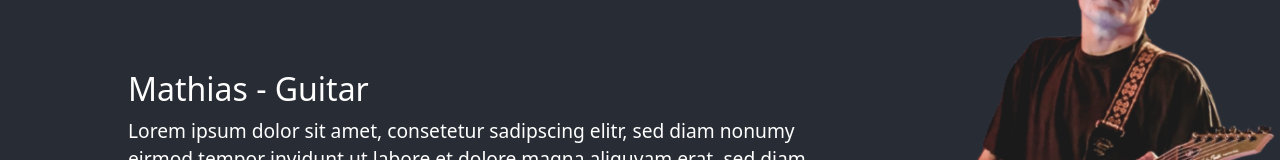
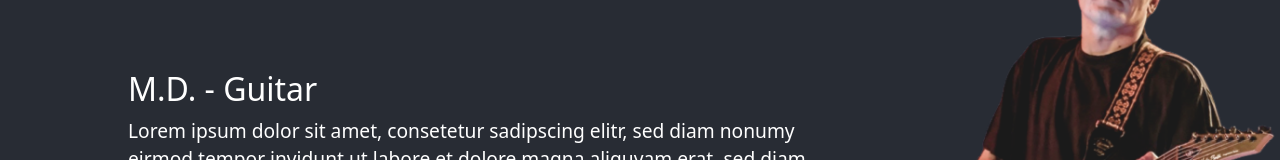
Before and after one commit to M1roel/tight-rock, a React (Create React App) app: page /about in a window 1280 px wide. Shown: the part 2290-2450 px from the top of the page. Built offline with nearby package versions, Linux system fonts and the light colour scheme.

Commit message:
Mattes Namen angepasst

```diff
--- a/src/components/About.js
+++ b/src/components/About.js
@@ -114,7 +114,7 @@ function About() {
       <div className="About-mathias">
         <img src="/images/about-mathias.png" alt="guitar tight mathias"></img>
         <div className="beschreibung_links">
-          <h2>Mathias - Guitar</h2>
+          <h2>M.D. - Guitar</h2>
           <p>
             Lorem ipsum dolor sit amet, consetetur sadipscing elitr, sed diam
             nonumy eirmod tempor invidunt ut labore et dolore magna aliquyam
```
